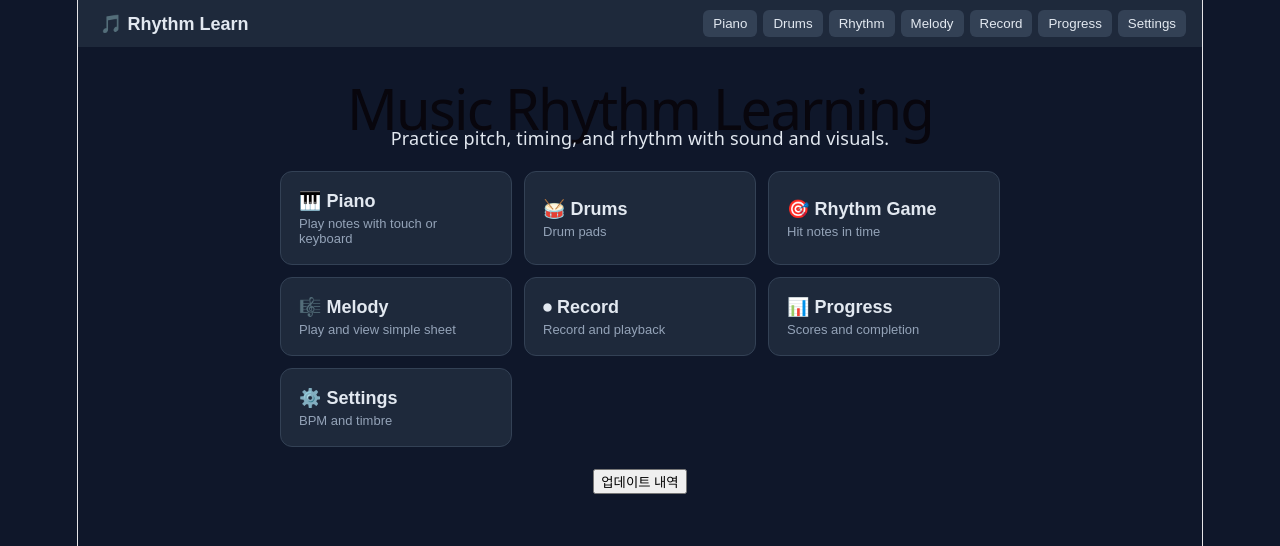
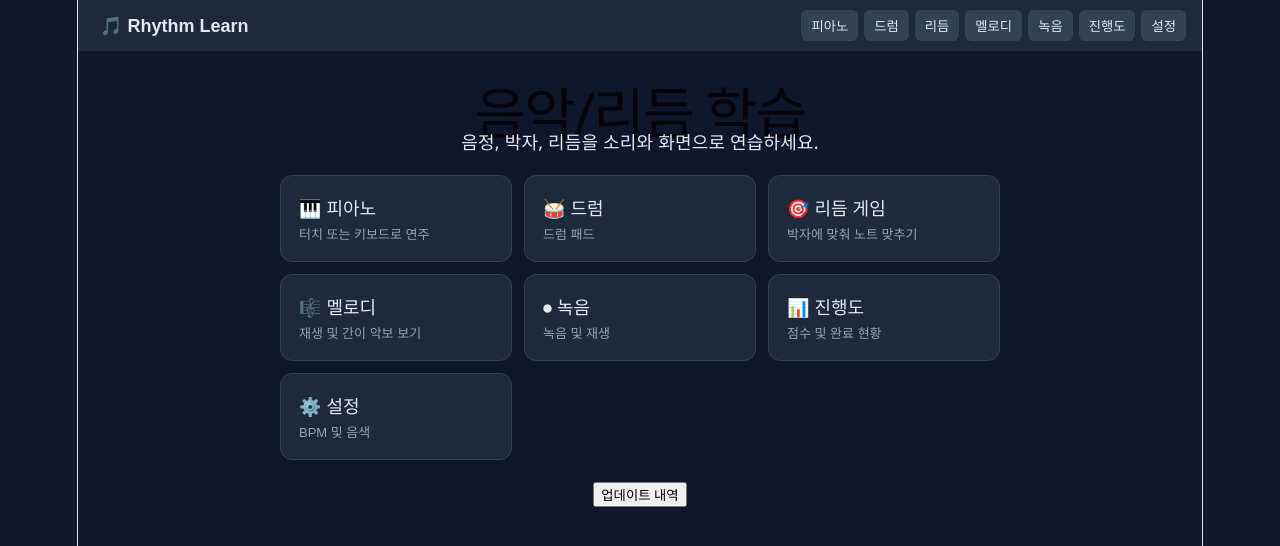
Before and after one commit to WBmaker2/music-rhythm-learning, a React (Vite) app: page / in a window 1280 px wide. Shown: the top 546 px of the page. Built offline with nearby package versions, Linux system fonts and the light colour scheme.

Commit message:
한국어 UI 및 업데이트 내역 정리

```diff
--- a/index.html
+++ b/index.html
@@ -5,7 +5,7 @@
     <link rel="icon" type="image/svg+xml" href="/favicon.svg" />
     <link rel="manifest" href="/manifest.webmanifest" />
     <meta name="viewport" content="width=device-width, initial-scale=1.0" />
-    <title>Music Rhythm Learning</title>
+    <title>음악/리듬 학습</title>
   </head>
   <body>
     <div id="root"></div>
--- a/src/App.tsx
+++ b/src/App.tsx
@@ -17,8 +17,8 @@ export default function App() {
       <header className="topbar">
         <button className="brand" onClick={() => setMode('home')}>🎵 Rhythm Learn</button>
         <nav>
-          {(['piano','drums','rhythm','melody','record','progress','settings'] as Mode[]).map(m => (
-            <button key={m} className={mode===m?'active':''} onClick={()=>setMode(m)}>{m}</button>
+          {([['piano','피아노'],['drums','드럼'],['rhythm','리듬'],['melody','멜로디'],['record','녹음'],['progress','진행도'],['settings','설정']] as [Mode,string][]).map(([m,label]) => (
+            <button key={m} className={mode===m?'active':''} onClick={()=>setMode(m)}>{label}</button>
           ))}
         </nav>
       </header>
--- a/src/components/Drums.tsx
+++ b/src/components/Drums.tsx
@@ -1,9 +1,9 @@
 import { playDrum } from '../audio/engine';
 
 const PADS: { k: 'kick'|'snare'|'hihat'; label: string }[] = [
-  { k: 'kick', label: 'Kick' },
-  { k: 'snare', label: 'Snare' },
-  { k: 'hihat', label: 'Hi-Hat' },
+  { k: 'kick', label: '킥' },
+  { k: 'snare', label: '스네어' },
+  { k: 'hihat', label: '하이햇' },
 ];
 
 export default function Drums() {
@@ -14,9 +14,9 @@ export default function Drums() {
           {p.label}
         </button>
       ))}
-      <button className="drum-pad" onPointerDown={(e)=>{e.preventDefault(); playDrum('kick');}}>Kick2</button>
-      <button className="drum-pad" onPointerDown={(e)=>{e.preventDefault(); playDrum('snare');}}>Snare2</button>
-      <button className="drum-pad" onPointerDown={(e)=>{e.preventDefault(); playDrum('hihat');}}>Hat2</button>
+      <button className="drum-pad" onPointerDown={(e)=>{e.preventDefault(); playDrum('kick');}}>킥2</button>
+      <button className="drum-pad" onPointerDown={(e)=>{e.preventDefault(); playDrum('snare');}}>스네어2</button>
+      <button className="drum-pad" onPointerDown={(e)=>{e.preventDefault(); playDrum('hihat');}}>하이햇2</button>
     </div>
   );
 }
--- a/src/components/Home.tsx
+++ b/src/components/Home.tsx
@@ -3,13 +3,13 @@ import type { Mode } from '../types';
 
 export default function Home({ go }: { go: (m: Mode) => void }) {
   const cards: { m: Mode; t: string; d: string }[] = [
-    { m: 'piano', t: '🎹 Piano', d: 'Play notes with touch or keyboard' },
-    { m: 'drums', t: '🥁 Drums', d: 'Drum pads' },
-    { m: 'rhythm', t: '🎯 Rhythm Game', d: 'Hit notes in time' },
-    { m: 'melody', t: '🎼 Melody', d: 'Play and view simple sheet' },
-    { m: 'record', t: '⏺ Record', d: 'Record and playback' },
-    { m: 'progress', t: '📊 Progress', d: 'Scores and completion' },
-    { m: 'settings', t: '⚙️ Settings', d: 'BPM and timbre' },
+    { m: 'piano', t: '🎹 피아노', d: '터치 또는 키보드로 연주' },
+    { m: 'drums', t: '🥁 드럼', d: '드럼 패드' },
+    { m: 'rhythm', t: '🎯 리듬 게임', d: '박자에 맞춰 노트 맞추기' },
+    { m: 'melody', t: '🎼 멜로디', d: '재생 및 간이 악보 보기' },
+    { m: 'record', t: '⏺ 녹음', d: '녹음 및 재생' },
+    { m: 'progress', t: '📊 진행도', d: '점수 및 완료 현황' },
+    { m: 'settings', t: '⚙️ 설정', d: 'BPM 및 음색' },
   ];
   const [showLog, setShowLog] = useState(false);
   const [log, setLog] = useState('');
@@ -20,8 +20,8 @@ export default function Home({ go }: { go: (m: Mode) => void }) {
   }, [showLog, log]);
   return (
     <div className="home">
-      <h1>Music Rhythm Learning</h1>
-      <p>Practice pitch, timing, and rhythm with sound and visuals.</p>
+      <h1>음악/리듬 학습</h1>
+      <p>음정, 박자, 리듬을 소리와 화면으로 연습하세요.</p>
       <div className="grid">
         {cards.map(c => (
           <button key={c.m} className="card" onClick={() => go(c.m)}>
--- a/src/components/Melody.tsx
+++ b/src/components/Melody.tsx
@@ -81,10 +81,10 @@ export default function Melody() {
         <select value={patternId} onChange={e => setPatternId(e.target.value)} disabled={playing}>
           {PATTERNS.map(p => <option key={p.id} value={p.id}>{p.name} ({p.bpm} BPM)</option>)}
         </select>
-        {!playing ? <button onClick={play} className="btn-pulse">Play</button> : <button onClick={stop}>Stop</button>}
+        {!playing ? <button onClick={play} className="btn-pulse">재생</button> : <button onClick={stop}>정지</button>}
       </div>
       <canvas ref={canvasRef} width={640} height={200} aria-label="Melody sheet" role="img" />
-      <p className="hint">Notes are placed by pitch (vertical) and time (horizontal).</p>
+      <p className="hint">음표는 음높이(세로)와 시간(가로)에 따라 배치됩니다.</p>
     </div>
   );
 }
--- a/src/components/Piano.tsx
+++ b/src/components/Piano.tsx
@@ -52,7 +52,7 @@ export default function Piano() {
           </button>
         ))}
       </div>
-      <p className="hint">Touch keys or use A W S E D F T G Y H U J (one octave)</p>
+      <p className="hint">건반을 터치하거나 키보드(A W S E D F T G Y H U J)를 사용하세요 (한 옥타브)</p>
     </div>
   );
 }
--- a/src/components/Progress.tsx
+++ b/src/components/Progress.tsx
@@ -9,7 +9,7 @@ export default function Progress() {
 
   return (
     <div className="progress">
-      <h2>Progress</h2>
+      <h2>진행도</h2>
       <ul style={{ listStyle: 'none', padding: 0 }}>
         {PATTERNS.map(pat => {
           const s = p.bestScores[pat.id];
@@ -18,13 +18,13 @@ export default function Progress() {
             <li key={pat.id} style={{ padding: '8px 0', borderBottom: '1px solid #334155' }}>
               <strong>{pat.name}</strong> {done && '✅'}
               <div style={{ color: '#94a3b8', fontSize: 13 }}>
-                {s ? `Best accuracy: ${Math.round(s.accuracy*100)}%, max combo: ${s.maxCombo}` : 'No score yet'}
+                {s ? `최고 정확도: ${Math.round(s.accuracy*100)}%, 최대 콤보: ${s.maxCombo}` : '아직 점수가 없습니다'}
               </div>
             </li>
           );
         })}
       </ul>
-      <button onClick={reset}>Reset Progress</button>
+      <button onClick={reset}>진행도 초기화</button>
     </div>
   );
 }
--- a/src/components/Recorder.tsx
+++ b/src/components/Recorder.tsx
@@ -26,14 +26,14 @@ export default function Recorder() {
 
   return (
     <div className="recorder">
-      {!recording ? <button onClick={start}>⏺ Start Recording</button> : <button onClick={stop}>⏹ Stop</button>}
+      {!recording ? <button onClick={start}>⏺ 녹음 시작</button> : <button onClick={stop}>⏹ 녹음 중지</button>}
       {url && (
         <>
           <audio controls src={url} />
-          <a href={url} download="recording.webm">Download</a>
+          <a href={url} download="recording.webm">다운로드</a>
         </>
       )}
-      <p className="hint">Play piano/drums while recording to capture audio.</p>
+      <p className="hint">녹음 중 피아노/드럼을 연주하면 소리가 함께 저장됩니다.</p>
     </div>
   );
 }
--- a/src/components/Settings.tsx
+++ b/src/components/Settings.tsx
@@ -24,18 +24,18 @@ export default function Settings() {
 
   return (
     <div className="settings">
-      <label>Timbre
+      <label>음색
         <select value={timbre} onChange={e => { const v = e.target.value as Timbre; setT(v); setTimbre(v); save({ timbre: v }); }}>
-          <option value="sine">Sine</option>
-          <option value="square">Square</option>
-          <option value="sawtooth">Sawtooth</option>
-          <option value="triangle">Triangle</option>
+          <option value="sine">사인파</option>
+          <option value="square">스퀘어</option>
+          <option value="sawtooth">소투스</option>
+          <option value="triangle">트라이앵글</option>
         </select>
       </label>
-      <label>Volume
+      <label>볼륨
         <input type="range" min={0} max={1} step={0.01} value={volume} onChange={e => { const v = Number(e.target.value); setV(v); setVolume(v); save({ volume: v }); }} />
       </label>
-      <label>BPM (metronome default)
+      <label>BPM (메트로놈 기본값)
         <input type="number" min={40} max={240} value={bpm} onChange={e => { const v = Number(e.target.value); setBpm(v); save({ bpm: v }); }} />
       </label>
     </div>
--- a/src/patterns.ts
+++ b/src/patterns.ts
@@ -3,15 +3,15 @@ import type { Pattern, Note } from './types';
 const n = (pitch: number, start: number, duration = 0.25): Note => ({ pitch, start, duration });
 
 export const PATTERNS: Pattern[] = [
-  { id: 'scale-c', name: 'C Major Scale', bpm: 90, notes: [60,62,64,65,67,69,71,72].map((p,i)=>n(p,i*0.5,0.4)) },
-  { id: 'twinkle', name: 'Twinkle (simplified)', bpm: 100, notes: [
+  { id: 'scale-c', name: 'C장조 음계', bpm: 90, notes: [60,62,64,65,67,69,71,72].map((p,i)=>n(p,i*0.5,0.4)) },
+  { id: 'twinkle', name: '작은별 (간소화)', bpm: 100, notes: [
       n(60,0),n(60,0.5),n(67,1),n(67,1.5),n(69,2),n(69,2.5),n(67,3,0.5),
       n(65,4),n(65,4.5),n(64,5),n(64,5.5),n(62,6),n(62,6.5),n(60,7,0.5),
   ] },
-  { id: 'rhythm-1', name: 'Basic Rhythm', bpm: 100, notes: [
+  { id: 'rhythm-1', name: '기본 리듬', bpm: 100, notes: [
       n(60,0), n(60,0.5), n(60,1), n(62,1.5), n(60,2), n(64,2.5), n(60,3), n(65,3.5),
   ] },
-  { id: 'chords', name: 'C-G-Am-F', bpm: 80, notes: [
+  { id: 'chords', name: 'C-G-Am-F 코드 진행', bpm: 80, notes: [
       n(60,0,0.8),n(64,0,0.8),n(67,0,0.8),
       n(67,1,0.8),n(71,1,0.8),n(74,1,0.8),
       n(69,2,0.8),n(72,2,0.8),n(76,2,0.8),
@@ -20,7 +20,7 @@ export const PATTERNS: Pattern[] = [
 ];
 
 export const DRUM_PATTERNS: Pattern[] = [
-  { id: 'drum-basic', name: 'Basic Beat', bpm: 100, notes: [
+  { id: 'drum-basic', name: '기본 비트', bpm: 100, notes: [
       { pitch: 36, start: 0, duration: 0.1 }, { pitch: 42, start: 0.5, duration: 0.1 },
       { pitch: 38, start: 1, duration: 0.1 }, { pitch: 42, start: 1.5, duration: 0.1 },
       { pitch: 36, start: 2, duration: 0.1 }, { pitch: 42, start: 2.5, duration: 0.1 },
```
Also changed, not shown: public/UPDATELOG.md (+1 -0 lines), src/components/RhythmGame.tsx (+10 -10 lines), 2 other files (tests, documents, lock files or other folders).
